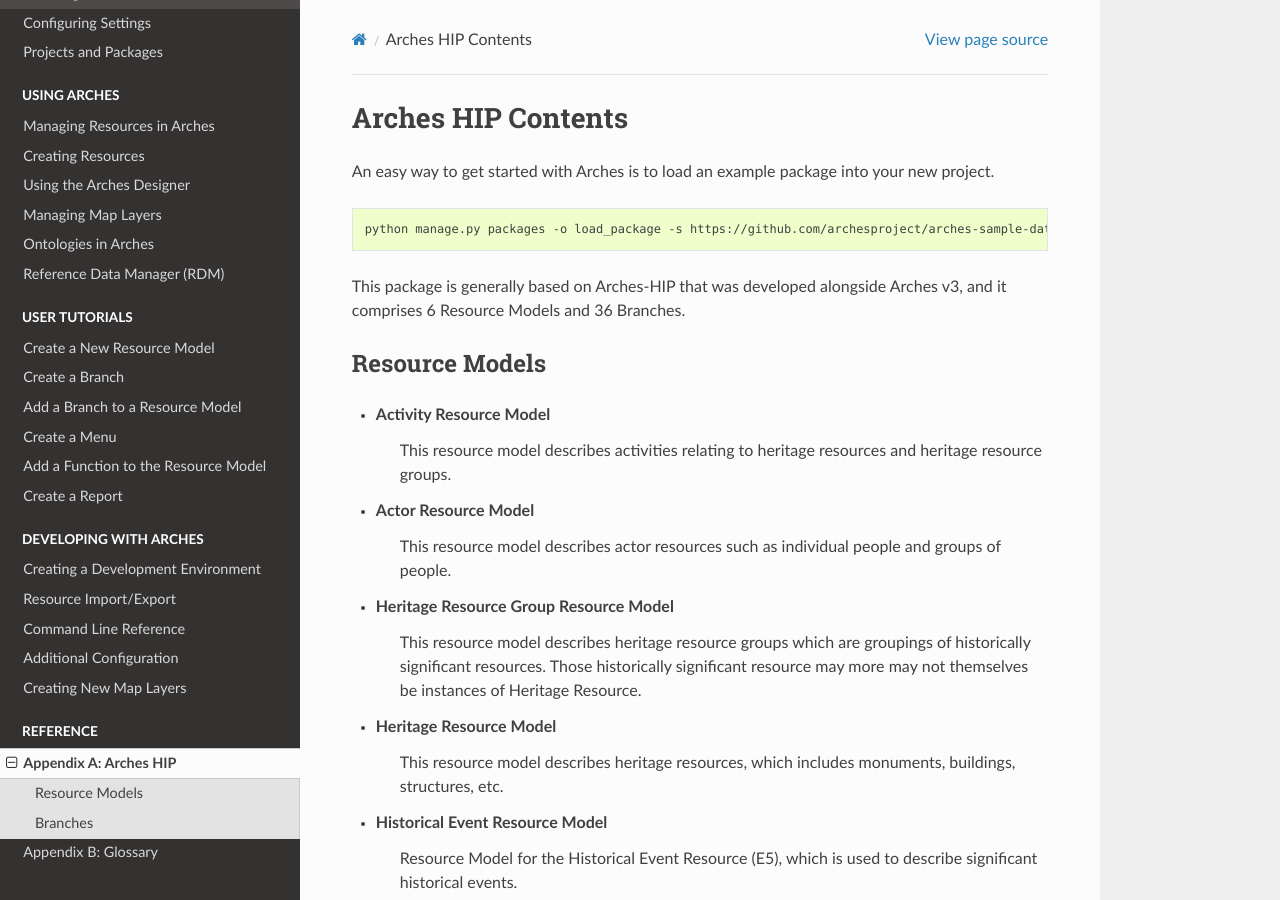
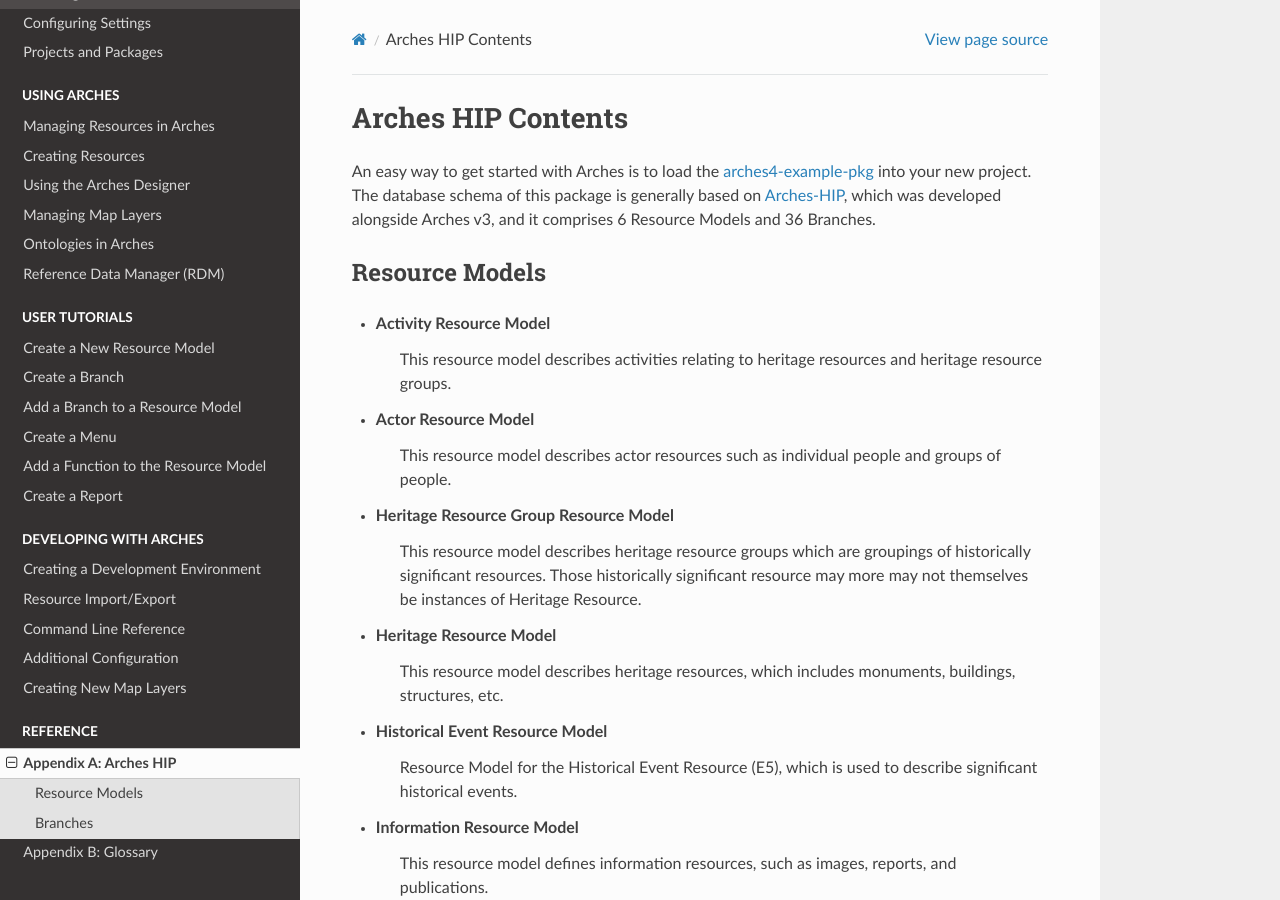
Before and after one commit to archesproject/arches-docs, a Sphinx documentation site: the page built from docs/arches-hip-contents.txt, in a window 1280 px wide and 900 px high. Built offline with Sphinx 7.4.7 and the Read the Docs theme 2.0.0, drawn with Linux system fonts in a browser that asks for light colours.

Commit message:
improve characterization of arches-hip package

```diff
--- a/docs/arches-hip-contents.txt
+++ b/docs/arches-hip-contents.txt
@@ -2,13 +2,7 @@
 Arches HIP Contents
 ############################
 
-An easy way to get started with Arches is to load an example package into your new project.
-
-.. code:: bash
-
-    python manage.py packages -o load_package -s https://github.com/archesproject/arches-sample-data/archive/stable/4.1.x.zip -db true
-
-This package is generally based on Arches-HIP that was developed alongside Arches v3, and it comprises 6 Resource Models and 36 Branches.
+An easy way to get started with Arches is to load the `arches4-example-pkg <https://github.com/archesproject/arches4-example-pkg>`_ into your new project. The database schema of this package is generally based on `Arches-HIP <https://arches-hip.readthedocs.io>`_, which was developed alongside Arches v3, and it comprises 6 Resource Models and 36 Branches.
 
 Resource Models
 ===============
```
